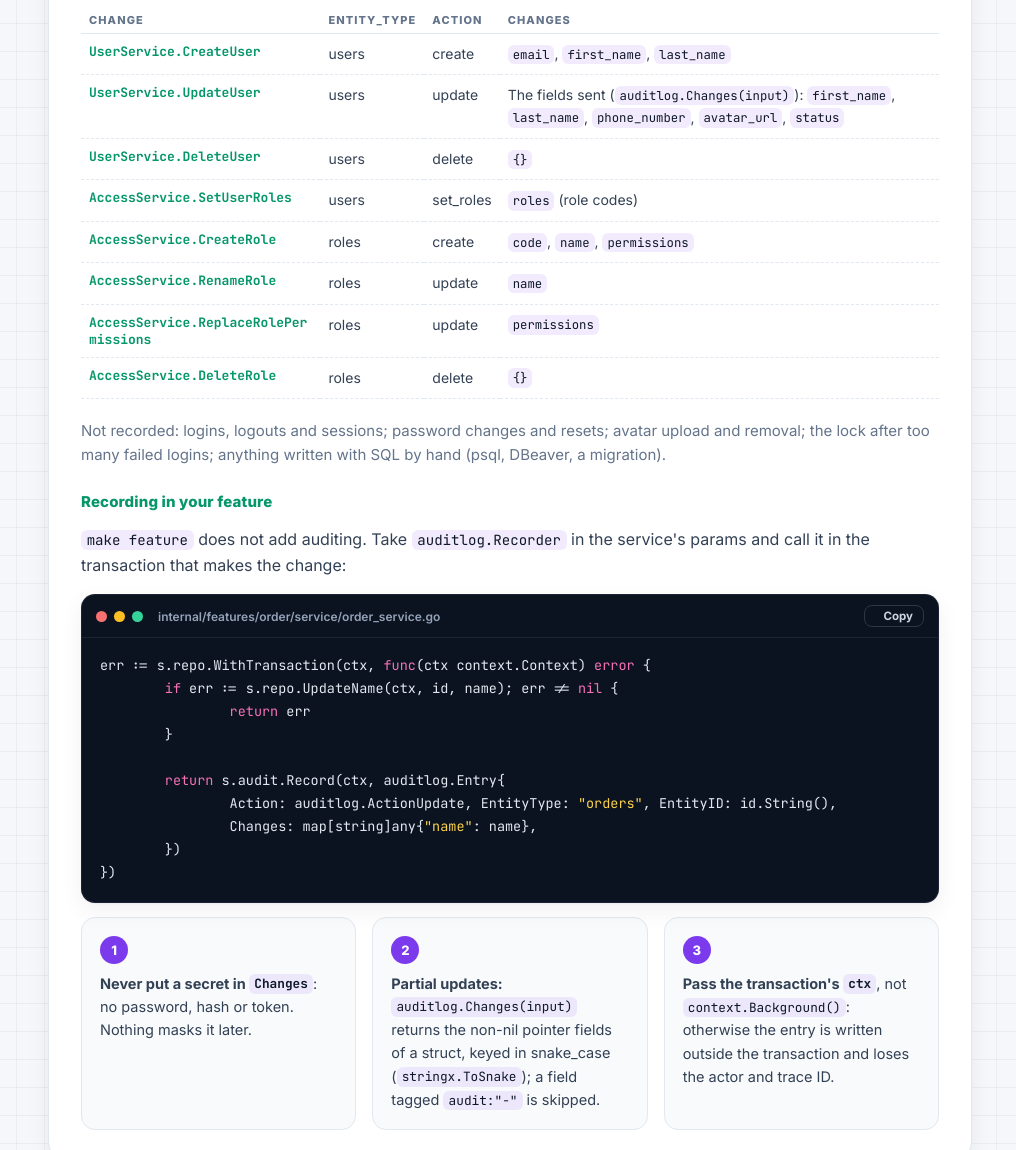
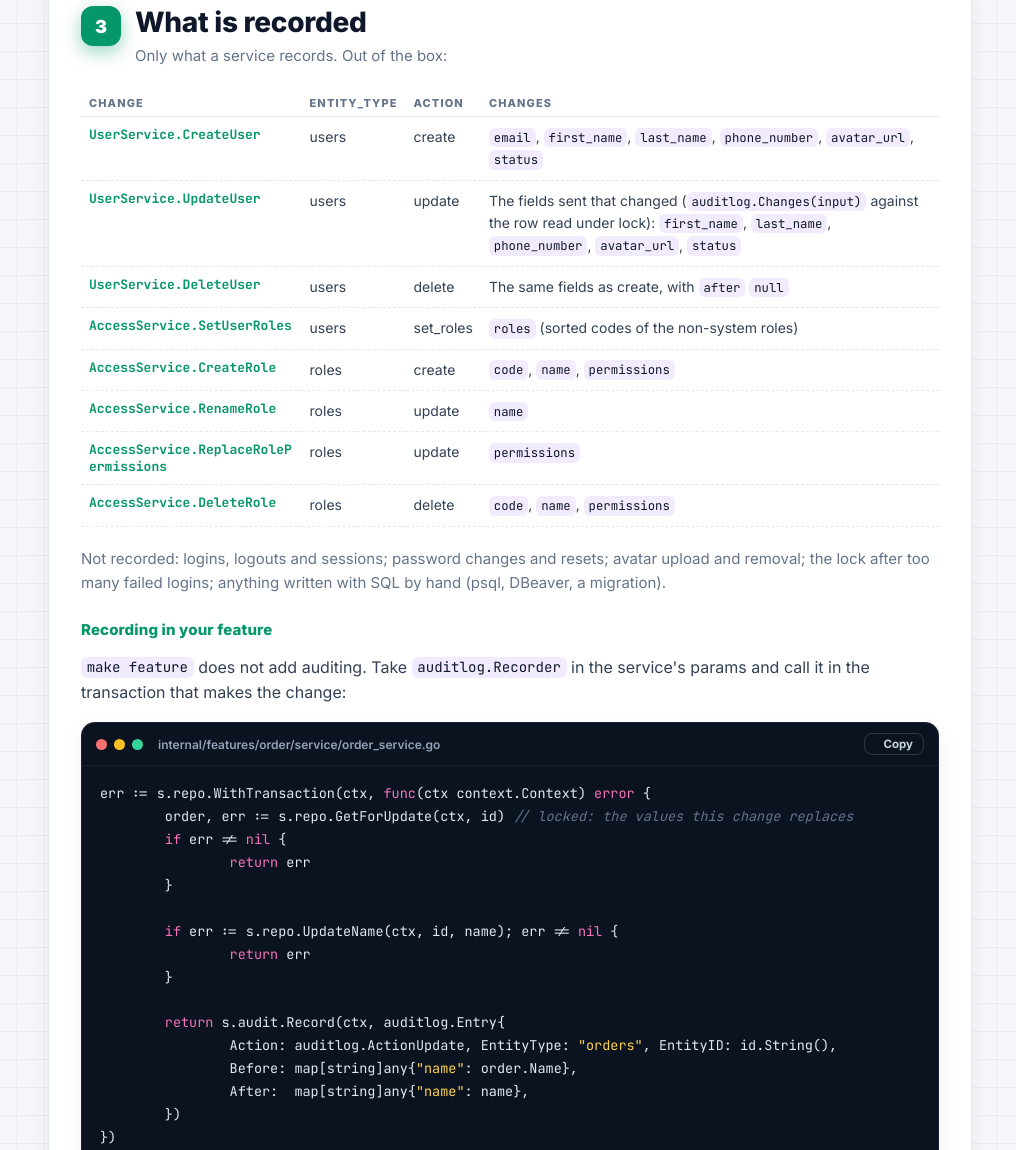
Before and after one commit to jun-develop/jundoc, a plain HTML site: page jungo/audit.html in a window 1280 px wide. Shown: the part 2581-3731 px from the top of the page, without its empty margins (264-1280 px from the left). Drawn offline with Linux system fonts and the light colour scheme.

Commit message:
docs(jungo): audit log changes record before and after values

```diff
--- a/jungo/audit.html
+++ b/jungo/audit.html
@@ -71,11 +71,11 @@
       <tr><td>action</td><td>VARCHAR(50)</td><td lang="en"><code>create</code> · <code>update</code> · <code>delete</code>, or a feature's own action such as <code>set_roles</code>.</td><td lang="vi"><code>create</code> · <code>update</code> · <code>delete</code>, hoặc action riêng của feature như <code>set_roles</code>.</td></tr>
       <tr><td>entity_type</td><td>VARCHAR(63)</td><td lang="en">What changed, by table name: <code>users</code>, <code>roles</code>.</td><td lang="vi">Thứ bị thay đổi, theo tên bảng: <code>users</code>, <code>roles</code>.</td></tr>
       <tr><td>entity_id</td><td>VARCHAR(64)</td><td lang="en">Its UUID.</td><td lang="vi">UUID của nó.</td></tr>
-      <tr><td>changes</td><td>JSONB</td><td lang="en">The new values, as the service recorded them: <code>{"first_name": "An"}</code>. No old values. <code>{}</code> for a delete. Never a secret.</td><td lang="vi">Các giá trị mới, như service đã ghi: <code>{"first_name": "An"}</code>. Không có giá trị cũ. <code>{}</code> với delete. Không bao giờ chứa bí mật.</td></tr>
+      <tr><td>changes</td><td>JSONB</td><td lang="en">Each value that changed, old and new: <code>{"first_name": {"before": "Ann", "after": "An"}}</code>. <code>before</code> is <code>null</code> for a create, <code>after</code> for a delete. Never a secret.</td><td lang="vi">Mỗi giá trị đã đổi, cả cũ lẫn mới: <code>{"first_name": {"before": "Ann", "after": "An"}}</code>. <code>before</code> là <code>null</code> với create, <code>after</code> là <code>null</code> với delete. Không bao giờ chứa bí mật.</td></tr>
       <tr><td>trace_id</td><td>VARCHAR(64)</td><td lang="en">The request's trace ID, the same as in the technical logs and the <code>X-Trace-Id</code> header; <code>null</code> outside a request.</td><td lang="vi">Trace ID của request, giống trong log kỹ thuật và header <code>X-Trace-Id</code>; <code>null</code> khi không nằm trong request.</td></tr>
     </table></div>
-    <p class="jd-sub" lang="en">To see the state before a change, read the previous entries of the same entity: there is no <code>before</code> column. To see the request's details (IP, user agent, every SQL query), look up <code>trace_id</code> in the technical logs.</p>
-    <p class="jd-sub" lang="vi">Muốn biết trạng thái trước một thay đổi, hãy đọc các bản ghi trước đó của cùng entity: không có cột <code>before</code>. Muốn biết chi tiết request (IP, user agent, mọi câu SQL), tra <code>trace_id</code> trong log kỹ thuật.</p>
+    <p class="jd-sub" lang="en">To see the request's details (IP, user agent, every SQL query), look up <code>trace_id</code> in the technical logs.</p>
+    <p class="jd-sub" lang="vi">Muốn biết chi tiết request (IP, user agent, mọi câu SQL), tra <code>trace_id</code> trong log kỹ thuật.</p>
   </section>
 
   <!-- ============================================================ 2. FLOW -->
@@ -96,7 +96,8 @@ type Entry struct {
 	Action     string
 	EntityType string
 	EntityID   string
-	Changes    map[string]any
+	Before     map[string]any
+	After      map[string]any
 }
 
 // Recorder writes entries to the audit log.
@@ -108,7 +109,7 @@ type Recorder interface {
     <div class="jd-tablewrap" style="margin-top:18px"><table class="jd-params c-blue">
       <tr><th><span lang="en">step</span><span lang="vi">bước</span></th><th><span lang="en">what happens</span><span lang="vi">chuyện gì xảy ra</span></th></tr>
       <tr><td>1. service</td><td lang="en">Inside <code>s.repo.WithTransaction(ctx, …)</code>, writes the row, then calls <code>s.audit.Record(ctx, auditlog.Entry{…})</code>.</td><td lang="vi">Trong <code>s.repo.WithTransaction(ctx, …)</code>, ghi dòng dữ liệu, rồi gọi <code>s.audit.Record(ctx, auditlog.Entry{…})</code>.</td></tr>
-      <tr><td>2. AuditService.Record</td><td lang="en">Takes the actor from <code>actor.From(ctx)</code> (the logged-in user's UUID) and the trace ID from <code>logger.GetTraceID(ctx)</code>; nil <code>Changes</code> becomes <code>{}</code>.</td><td lang="vi">Lấy actor từ <code>actor.From(ctx)</code> (UUID của user đang đăng nhập) và trace ID từ <code>logger.GetTraceID(ctx)</code>; <code>Changes</code> nil thành <code>{}</code>.</td></tr>
+      <tr><td>2. AuditService.Record</td><td lang="en">Takes the actor from <code>actor.From(ctx)</code> (the logged-in user's UUID) and the trace ID from <code>logger.GetTraceID(ctx)</code>, and turns <code>Before</code> and <code>After</code> into <code>changes</code>: each key of <code>After</code> (of <code>Before</code> for a delete) whose value differs, as <code>{"before": …, "after": …}</code>. Values compare as JSON, so a field sent with its current value is left out.</td><td lang="vi">Lấy actor từ <code>actor.From(ctx)</code> (UUID của user đang đăng nhập) và trace ID từ <code>logger.GetTraceID(ctx)</code>, rồi biến <code>Before</code> và <code>After</code> thành <code>changes</code>: mỗi key của <code>After</code> (của <code>Before</code> với delete) có giá trị khác nhau, dạng <code>{"before": …, "after": …}</code>. Giá trị được so dưới dạng JSON, nên field gửi lên trùng giá trị hiện tại sẽ bị bỏ qua.</td></tr>
       <tr><td>3. AuditRepository.Create</td><td lang="en">One <code>INSERT INTO audit_logs</code> through <code>db.Queries(ctx)</code>, so it joins the transaction in <code>ctx</code>.</td><td lang="vi">Một lệnh <code>INSERT INTO audit_logs</code> qua <code>db.Queries(ctx)</code>, nên nó tham gia transaction trong <code>ctx</code>.</td></tr>
     </table></div>
 
@@ -130,14 +131,14 @@ type Recorder interface {
 
     <div class="jd-tablewrap" style="margin-top:18px"><table class="jd-params c-green">
       <tr><th><span lang="en">change</span><span lang="vi">thay đổi</span></th><th>entity_type</th><th>action</th><th>changes</th></tr>
-      <tr><td>UserService.CreateUser</td><td>users</td><td>create</td><td><code>email</code>, <code>first_name</code>, <code>last_name</code></td></tr>
-      <tr><td>UserService.UpdateUser</td><td>users</td><td>update</td><td lang="en">The fields sent (<code>auditlog.Changes(input)</code>): <code>first_name</code>, <code>last_name</code>, <code>phone_number</code>, <code>avatar_url</code>, <code>status</code></td><td lang="vi">Các field được gửi (<code>auditlog.Changes(input)</code>): <code>first_name</code>, <code>last_name</code>, <code>phone_number</code>, <code>avatar_url</code>, <code>status</code></td></tr>
-      <tr><td>UserService.DeleteUser</td><td>users</td><td>delete</td><td><code>{}</code></td></tr>
-      <tr><td>AccessService.SetUserRoles</td><td>users</td><td>set_roles</td><td><code>roles</code> <span lang="en">(role codes)</span><span lang="vi">(code của role)</span></td></tr>
+      <tr><td>UserService.CreateUser</td><td>users</td><td>create</td><td><code>email</code>, <code>first_name</code>, <code>last_name</code>, <code>phone_number</code>, <code>avatar_url</code>, <code>status</code></td></tr>
+      <tr><td>UserService.UpdateUser</td><td>users</td><td>update</td><td lang="en">The fields sent that changed (<code>auditlog.Changes(input)</code> against the row read under lock): <code>first_name</code>, <code>last_name</code>, <code>phone_number</code>, <code>avatar_url</code>, <code>status</code></td><td lang="vi">Các field được gửi và thực sự đổi (<code>auditlog.Changes(input)</code> so với dòng đọc khi đã khóa): <code>first_name</code>, <code>last_name</code>, <code>phone_number</code>, <code>avatar_url</code>, <code>status</code></td></tr>
+      <tr><td>UserService.DeleteUser</td><td>users</td><td>delete</td><td lang="en">The same fields as create, with <code>after</code> <code>null</code></td><td lang="vi">Các field như create, với <code>after</code> là <code>null</code></td></tr>
+      <tr><td>AccessService.SetUserRoles</td><td>users</td><td>set_roles</td><td><code>roles</code> <span lang="en">(sorted codes of the non-system roles)</span><span lang="vi">(code đã sắp xếp của các role không phải hệ thống)</span></td></tr>
       <tr><td>AccessService.CreateRole</td><td>roles</td><td>create</td><td><code>code</code>, <code>name</code>, <code>permissions</code></td></tr>
       <tr><td>AccessService.RenameRole</td><td>roles</td><td>update</td><td><code>name</code></td></tr>
       <tr><td>AccessService.ReplaceRolePermissions</td><td>roles</td><td>update</td><td><code>permissions</code></td></tr>
-      <tr><td>AccessService.DeleteRole</td><td>roles</td><td>delete</td><td><code>{}</code></td></tr>
+      <tr><td>AccessService.DeleteRole</td><td>roles</td><td>delete</td><td><code>code</code>, <code>name</code>, <code>permissions</code></td></tr>
     </table></div>
     <p class="jd-sub" lang="en">Not recorded: logins, logouts and sessions; password changes and resets; avatar upload and removal; the lock after too many failed logins; anything written with SQL by hand (psql, DBeaver, a migration).</p>
     <p class="jd-sub" lang="vi">Không được ghi: đăng nhập, đăng xuất và session; đổi và đặt lại mật khẩu; tải lên và xóa avatar; khóa tài khoản sau nhiều lần đăng nhập sai; mọi thứ ghi bằng SQL tay (psql, DBeaver, migration).</p>
@@ -148,23 +149,29 @@ type Recorder interface {
     <div class="jd-term" data-copy><div class="jd-term-bar"><i></i><i></i><i></i><span>internal/features/order/service/order_service.go</span></div>
 <pre data-hl="go">
 err := s.repo.WithTransaction(ctx, func(ctx context.Context) error {
+	order, err := s.repo.GetForUpdate(ctx, id) // locked: the values this change replaces
+	if err != nil {
+		return err
+	}
+
 	if err := s.repo.UpdateName(ctx, id, name); err != nil {
 		return err
 	}
 
 	return s.audit.Record(ctx, auditlog.Entry{
 		Action: auditlog.ActionUpdate, EntityType: "orders", EntityID: id.String(),
-		Changes: map[string]any{"name": name},
+		Before: map[string]any{"name": order.Name},
+		After:  map[string]any{"name": name},
 	})
 })
 </pre></div>
     <div class="jd-rules" style="margin-top:14px">
       <div class="jd-rule"><span class="n">1</span>
-        <p lang="en"><b>Never put a secret in <code>Changes</code></b>: no password, hash or token. Nothing masks it later.</p>
-        <p lang="vi"><b>Không bao giờ đưa bí mật vào <code>Changes</code></b>: không mật khẩu, hash hay token. Sau này không có gì che nó đi.</p></div>
+        <p lang="en"><b>Never put a secret in <code>Before</code> or <code>After</code></b>: no password, hash or token. Nothing masks it later.</p>
+        <p lang="vi"><b>Không bao giờ đưa bí mật vào <code>Before</code> hay <code>After</code></b>: không mật khẩu, hash hay token. Sau này không có gì che nó đi.</p></div>
       <div class="jd-rule"><span class="n">2</span>
-        <p lang="en"><b>Partial updates:</b> <code>auditlog.Changes(input)</code> returns the non-nil pointer fields of a struct, keyed in snake_case (<code>stringx.ToSnake</code>); a field tagged <code>audit:"-"</code> is skipped.</p>
-        <p lang="vi"><b>Cập nhật một phần:</b> <code>auditlog.Changes(input)</code> trả về các field con trỏ khác nil của một struct, key dạng snake_case (<code>stringx.ToSnake</code>); field có tag <code>audit:"-"</code> bị bỏ qua.</p></div>
+        <p lang="en"><b>Before and After:</b> <code>Before</code> is <code>nil</code> for a create, <code>After</code> for a delete. Read the old values in the transaction, after locking the row, so they are the ones the change replaces. For a partial update, <code>auditlog.Changes(input)</code> builds <code>After</code> from the non-nil pointer fields of a struct, keyed in snake_case (<code>stringx.ToSnake</code>); a field tagged <code>audit:"-"</code> is skipped.</p>
+        <p lang="vi"><b>Before và After:</b> <code>Before</code> là <code>nil</code> với create, <code>After</code> là <code>nil</code> với delete. Đọc giá trị cũ trong transaction, sau khi đã khóa dòng, để đó đúng là giá trị bị thay thế. Với cập nhật một phần, <code>auditlog.Changes(input)</code> tạo <code>After</code> từ các field con trỏ khác nil của một struct, key dạng snake_case (<code>stringx.ToSnake</code>); field có tag <code>audit:"-"</code> bị bỏ qua.</p></div>
       <div class="jd-rule"><span class="n">3</span>
         <p lang="en"><b>Pass the transaction's <code>ctx</code></b>, not <code>context.Background()</code>: otherwise the entry is written outside the transaction and loses the actor and trace ID.</p>
         <p lang="vi"><b>Truyền <code>ctx</code> của transaction</b>, không phải <code>context.Background()</code>: nếu không, bản ghi được ghi ngoài transaction và mất actor cùng trace ID.</p></div>
@@ -226,7 +233,7 @@ $ curl -s -G localhost:$API_SERVER_PORT/api/v1/audit-logs \
         "action": "update",
         "entity_type": "users",
         "entity_id": "9b2f1c1e-…",
-        "changes": { "first_name": "An" },
+        "changes": { "first_name": { "before": "Ann", "after": "An" } },
         "trace_id": "eb9b3d81-…"
       }
     ],
```
